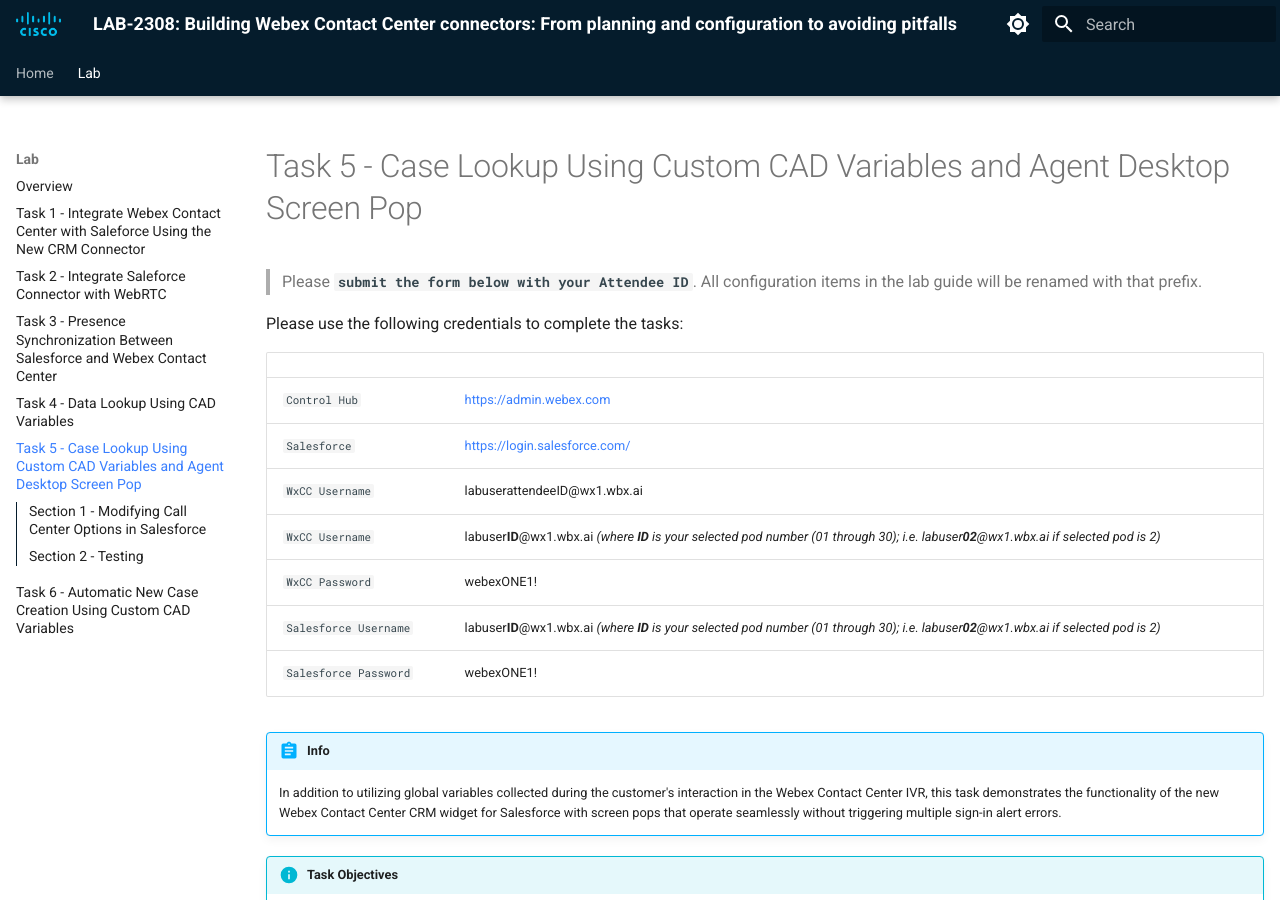
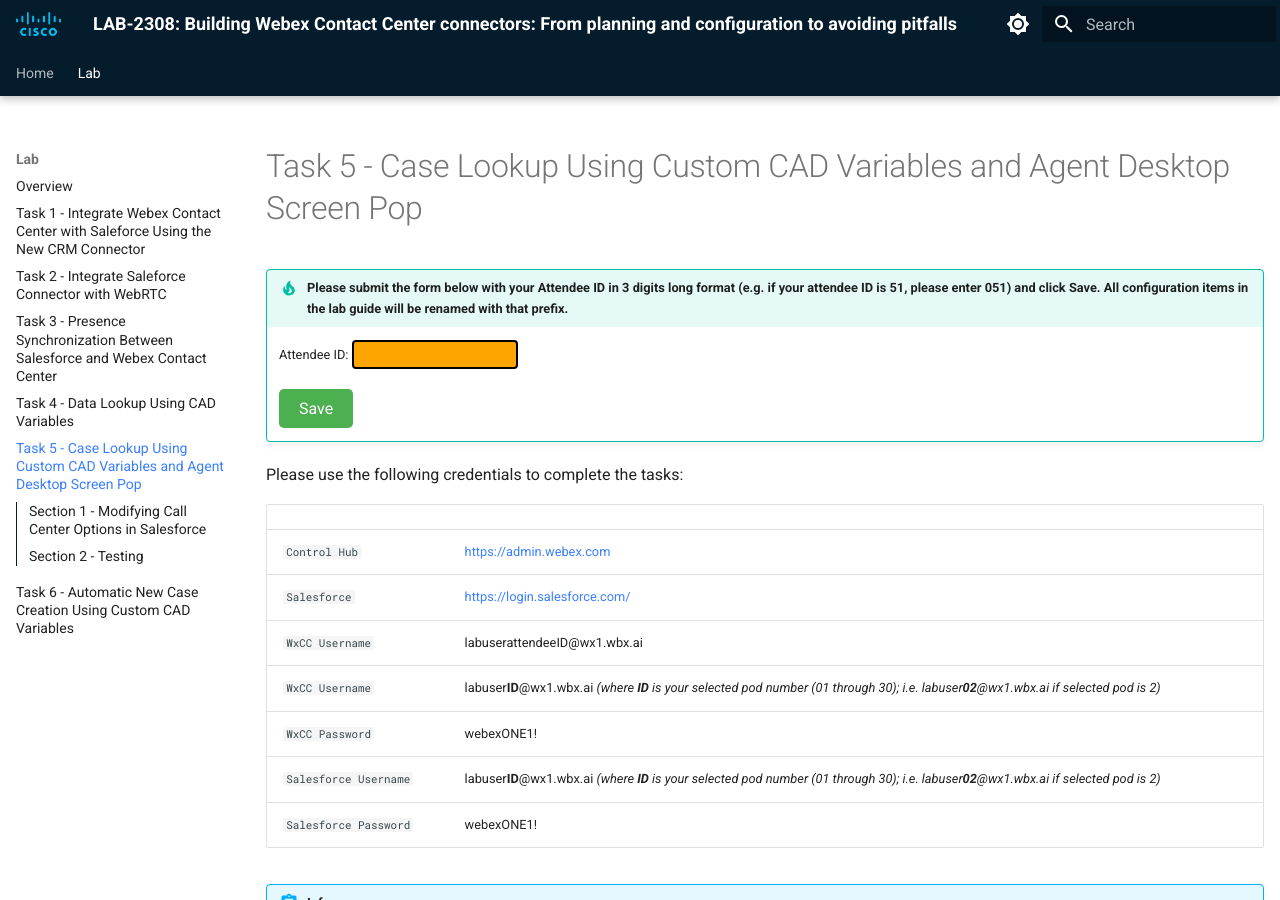
Before and after one commit to WebexCC-SA/LAB-2308, an MkDocs documentation site: the page built from docs/task5.md, in a window 1280 px wide and 900 px high. Built offline with MkDocs 1.6.1 and Material for MkDocs 9.7.7, drawn with Linux system fonts in a browser that asks for light colours.

Commit message:
Update task5.md

```diff
--- a/docs/task5.md
+++ b/docs/task5.md
@@ -42,8 +42,23 @@
   };
 </script>
 
-> Please **`submit the form below with your Attendee ID`**. All configuration items in the lab guide will be renamed with that prefix.
-> {: .block-warning }
+!!! tip "Please submit the form below with your Attendee ID in 3 digits long format (e.g. if your attendee ID is 51, please enter 051) and click Save. All configuration items in the lab guide will be renamed with that prefix."
+
+    <script>
+    document.forms["attendee-form"][0].value = localStorage.getItem("POD") || "";
+    update();
+    </script>
+    <form id="attendee-form">
+    <label for="attendee">Attendee ID:</label>
+    <input type="text" id="attendee" name="attendee" onChange="update()" style="border: 2px solid black; padding: 5px; border-radius: 4px; background-color: orange;"><br>
+    <br>
+    <button type="button" onclick="update()" style="background-color: #4CAF50; color: white; padding: 10px 20px; border: none; border-radius: 5px; cursor: pointer; font-size: 16px;">Save</button>
+    </form>
+    <script>
+    document.forms["attendee-form"][0].value = localStorage.getItem("POD") || "";
+    update();
+    </script>
+
 
 Please use the following credentials to complete the tasks:
 
```
